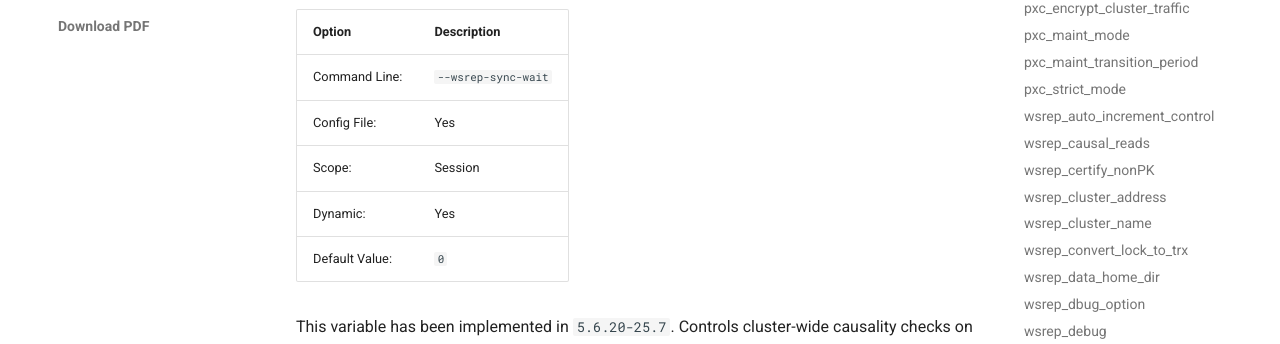
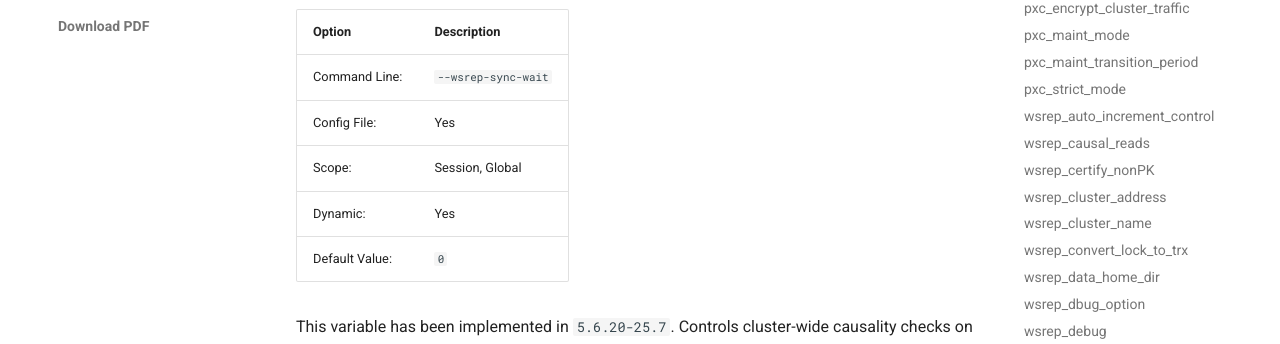
Before and after one commit to percona/pxc-docs, an MkDocs documentation site: the page built from docs/wsrep-system-index.md, in a window 1280 px wide and 900 px high, scrolled down 29204 px. Shown: the part 100-444 px from the top of the window. Built offline with MkDocs 1.6.1 and Material for MkDocs 9.7.7, drawn with Linux system fonts in a browser that asks for light colours; nearby versions of some CDN libraries; comment, search, counter and statistics services are not loaded; the version menu is left out.

Commit message:
PXC-2284 wsrep_sync_wait documentation is wrong 	modified:   docs/wsrep-system-index.md

```diff
--- a/docs/wsrep-system-index.md
+++ b/docs/wsrep-system-index.md
@@ -1079,13 +1079,13 @@ By setting all the nodes to have the same value for this variable,
 the cluster can be set up without the state transfer.
 
 ### `wsrep_sync_wait`
-| Option         | Description        |
-| -------------- | ------------------ |
-| Command Line:  | ``--wsrep-sync-wait`` |
-| Config File:   | Yes                |
-| Scope:         | Session           |
-| Dynamic:       | Yes                 |
-| Default Value: | ``0`` |
+| Option         | Description               |
+| -------------- | ------------------------- |
+| Command Line:  | ``--wsrep-sync-wait``     |
+| Config File:   | Yes                       |
+| Scope:         | Session, Global           |
+| Dynamic:       | Yes                       |
+| Default Value: | ``0``                     |
 
 This variable has been implemented in `5.6.20-25.7`. Controls cluster-wide causality checks on certain statements.
 Checks ensure that the statement is executed on a node
```
